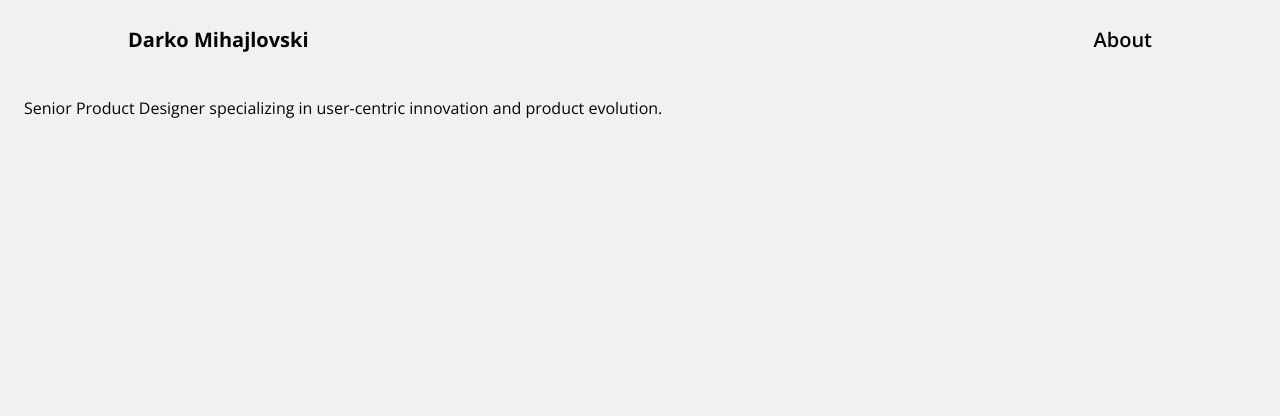
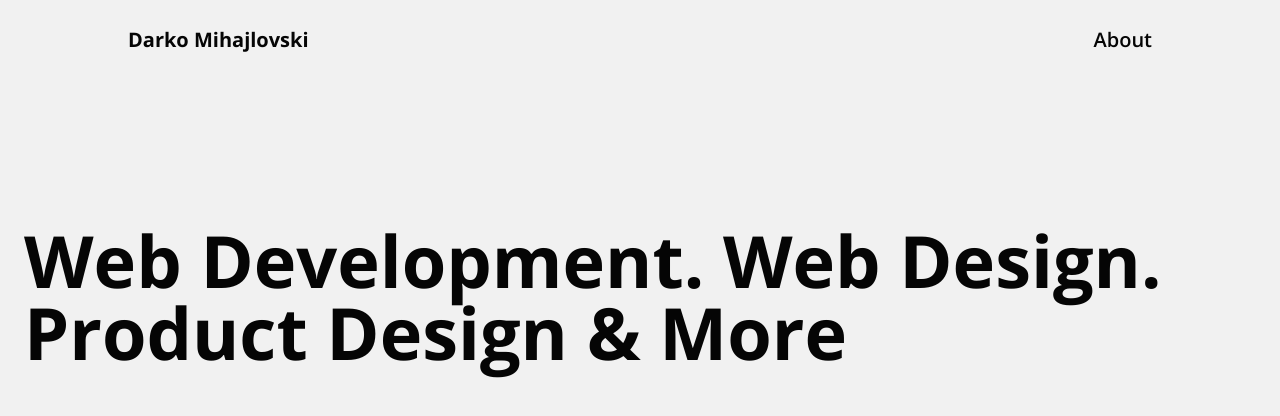
Before and after one commit to DarkoM996/nextjs-pagerouter-portfolio, a Next.js app: page /about in a window 1280 px wide. Shown: the top 416 px of the page. Built offline with nearby package versions, Linux system fonts and the light colour scheme.

Commit message:
Hero section in the about page done

```diff
--- a/pages/components/AboutHero.jsx
+++ b/pages/components/AboutHero.jsx
@@ -3,10 +3,11 @@ import React from "react";
 const AboutHero = () => {
   return (
     <div className="max-w-screen-xl mx-auto w-full min-h-screen relative px-6 py-4">
-      <h1>
-        Senior Product Designer specializing in user-centric innovation and
-        product evolution.
-      </h1>
+      <div className="flex flex-col justify-center items-start w-full h-full">
+        <h1 className="text-5xl md:text-6xl lg:text-7xl font-bold mt-32">
+          Web Development. Web Design. Product Design & More
+        </h1>
+      </div>
     </div>
   );
 };
```
